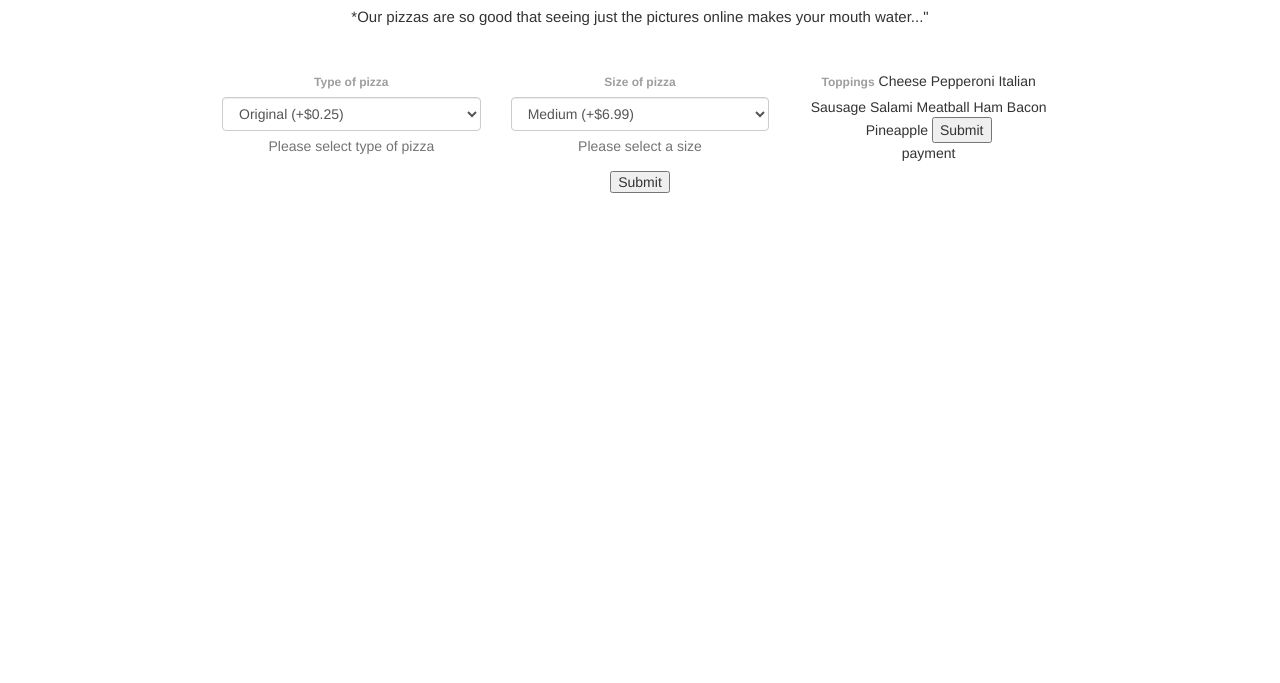
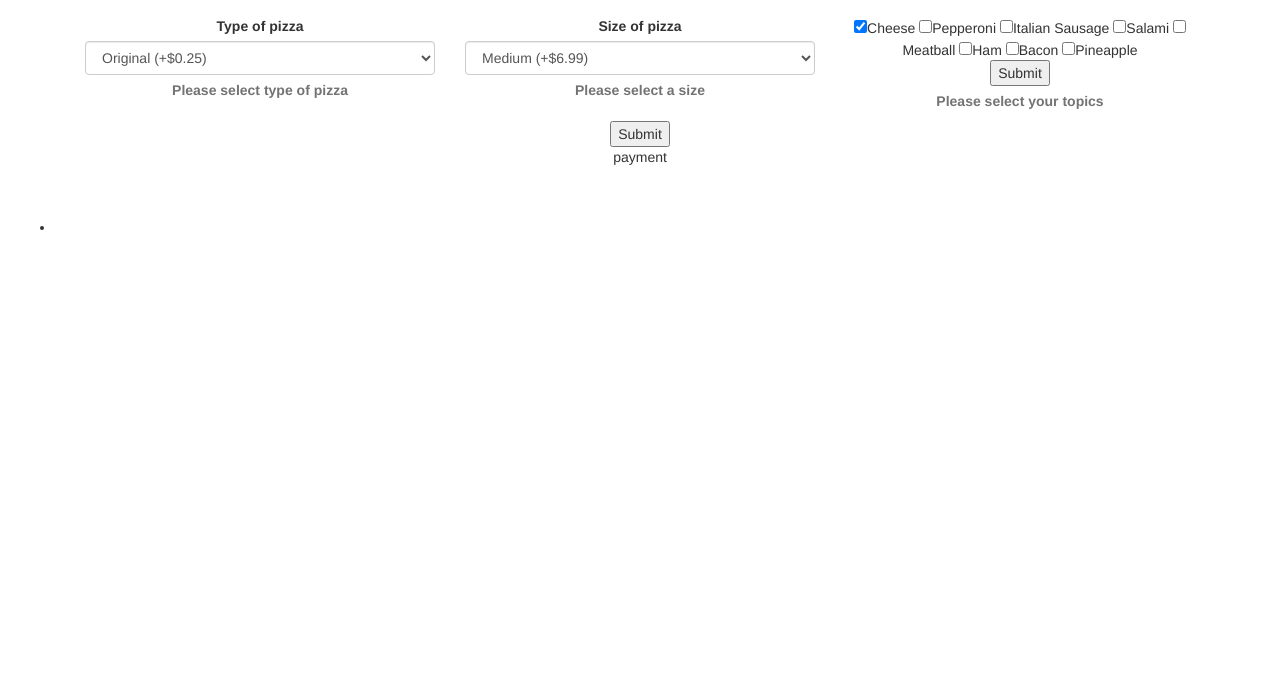
Before and after one commit to falconswoosh/intrWk4-orderPizza, a plain HTML site: page index.html in a window 1280 px wide. Shown: the part 117-800 px from the top of the page. Drawn offline with nearby package versions, Linux system fonts and the light colour scheme.

Commit message:
troubleshoot checkbox not grabbing correct value

```diff
--- a/index.html
+++ b/index.html
@@ -6,10 +6,10 @@
     <meta name="keywords" content="Order Pizza">
     <meta name="author" content="Alan Falcon">
     <link rel="stylesheet" href="css/bootstrap.css" type="text/css">
-    <link rel="stylesheet" href="https://cdnjs.cloudflare.com/ajax/libs/materialize/0.100.2/css/materialize.min.css" type="text/css" media="all">
+    <!-- <link rel="stylesheet" href="https://cdnjs.cloudflare.com/ajax/libs/materialize/0.100.2/css/materialize.min.css" type="text/css" media="all"> -->
     <link rel="stylesheet" href="css/styles.css" type="text/css" media="all">
     <script src="js/jquery-3.2.1.js"></script>
-    <script src="https://cdnjs.cloudflare.com/ajax/libs/materialize/0.100.2/js/materialize.min.js"></script>
+    <!-- <script src="https://cdnjs.cloudflare.com/ajax/libs/materialize/0.100.2/js/materialize.min.js"></script> -->
     <script src="js/scripts.js"></script>
     <title>Order Pizza</title>
   </head>
@@ -24,47 +24,47 @@
     <br>
         <div class="row1">   <!--row1-->
           <div class="col-md-4" id="col1-PizzaType"> <!--Col1-->
-            <div id="typeInput" class="form-group">
-              <form id="type">
-              <label class="control-label" for="type">Type of pizza</label>
-                <select class="form-control" name="type">
+            <form id="selectType">
+              <div id="selectType" class="form-group">
+                <label class="control-label" for="type"><b>Type of pizza</b></label>
+                  <select id="selectType" class="form-control" name="type">
                     <option value="Original">Original (+$0.25)</option>
                     <option value="Pan">Pan (+$0.50)</option>
                     <option value="Original-stuffed">Original-stuffed (+$0.75)</option>
                     <option value="Pan-stuffed">Pan-stuffed (+$1.00)</option>
                     <option value="ThinNcrispy">ThinNcrispy (+$1.25)</option>
                 </select>
-              <span class="help-block">Please select type of pizza</span>
+                <span class="help-block"><b>Please select type of pizza</b></span>
+              </div>   <!--end of DIV dropdownInput -->
           </form>
-            </div>   <!--end of DIV dropdownInput -->
           </div>   <!--end of row1col1 -->
           <div class="col-md-4" id="col2-PizzaSize"> <!--Col2-->
-            <div id="sizeInput" class="form-group">
-              <form id="size">
-              <label class="control-label" for="size">Size of pizza</label>
-                <select class="form-control" name="size">
+            <div id="selectSize" class="form-group">
+              <form id="selectSize">
+              <label class="control-label" for="size"><b>Size of pizza</b></label>
+                <select id="selectSize" class="form-control" name="size">
                   <option value="Medium">Medium (+$6.99)</option>
                   <option value="Small">Small (+$7.99)</option>
                   <option value="Large">Large (+$8.99)</option>
                   <option value="Super-large">Super-large (+$9.99)</option>
                 </select>
-            <span class="help-block">Please select a size</span>
+            <span class="help-block"><b>Please select a size</b></span>
             </form>
             </div>
           </div>   <!--end of row1col2 -->
           <div class="col-md-4" id="col3-Toppings"> <!--Col3-->
-            <form id="toppings">
-              <div id = "toppingsInput">
-              <label class="control-label" for="toppings">Toppings</label>
-              <input type="checkbox" id="toppings" name="toppings">Cheese
-              <input type="checkbox" id="toppings" name="toppings">Pepperoni
-              <input type="checkbox" id="toppings" name="toppings">Italian Sausage
-              <input type="checkbox" id="toppings" name="toppings">Salami
-              <input type="checkbox" id="toppings" name="toppings">Meatball
-              <input type="checkbox" id="toppings" name="toppings">Ham
-              <input type="checkbox" id="toppings" name="toppings">Bacon
-              <input type="checkbox" id="toppings" name="toppings">Pineapple
+            <form id="checkboxToppings">
+              <input type="checkbox" id="checkbox" name="toppings" checked>Cheese
+              <input type="checkbox" id="checkbox" name="toppings">Pepperoni
+              <input type="checkbox" id="checkbox" name="toppings">Italian Sausage
+              <input type="checkbox" id="checkbox" name="toppings">Salami
+              <input type="checkbox" id="checkbox" name="toppings">Meatball
+              <input type="checkbox" id="checkbox" name="toppings">Ham
+              <input type="checkbox" id="checkbox" name="toppings">Bacon
+              <input type="checkbox" id="checkbox" name="toppings">Pineapple
+                <div id = "toppingsSubmit">
                   <button type="submit">Submit</button>
+                  <span class="help-block"><b>Please select your topics</b></span>
                           <!--start of original-->
                 <!-- <select class="form-control" name="toppings">
                   <option value="Cheese">Cheese</option>
@@ -78,6 +78,7 @@
                 </select>
           <span class="help-block">Please select toppings</span> -->
           <!-- <input type="checkbox" id = "toppings" name="toppings"> end of original input -->
+                </div>
               </div>
           </div>   <!--end of row1col3 -->
 
--- a/js/scripts.js
+++ b/js/scripts.js
@@ -33,13 +33,15 @@ function Payment (payment) {
 $(function() {
   $("form").submit(function(event) {
     event.preventDefault();
-    var pizzaType = $("form#type").val();
-    var pizzaSize = $("form#size").val();
+    var pizzaType = $("select#selectType").val();
+    var pizzaSize = $("select#selectSize").val();
+    var pizzaToppings = $("input#checkbox[name=toppings]:checked").val();
 
       $("div#output").show();
   		// $("ul#list").append("<li>"+outputArray[index]+"</li>");
-  		$("ul#list1").text("<li>"+pizzaType+"</li>");
-      $("ul#list1").text("<li>"+pizzaSize+"</li>");
+  		$("ul#list1").append("<li>"+pizzaType+"</li>");
+      $("ul#list1").append("<li>"+pizzaSize+"</li>");
+      $("ul#list1").append("<li>"+pizzaToppings+"</li>");
 
 //Diplay 'error' only if number is <= 0 or a whole number
     // $(".help-inline").text(validNumberCheck(number));
```
Lines whose indentation alone changed are shown as unchanged.
